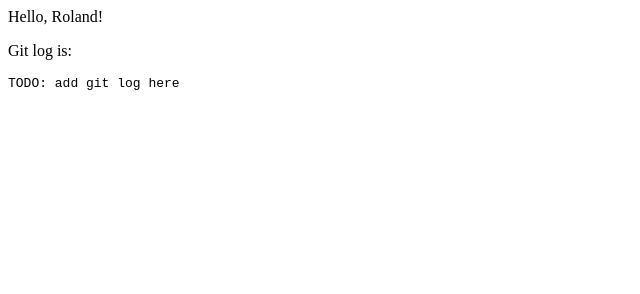
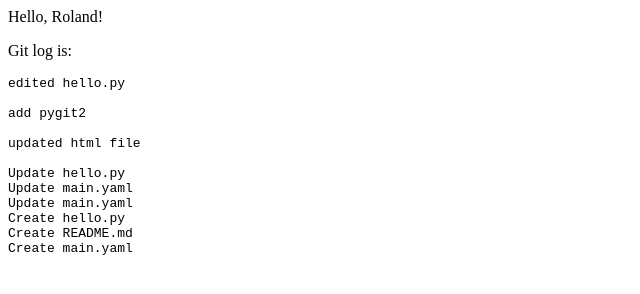
Before and after one commit to jchoi25/spin2022-exercise, a plain HTML site: page index.html in a window 1280 px wide. Shown: the whole page, without its empty margins (0-640 px from the left). Drawn offline with Linux system fonts and the light colour scheme.

Commit message:
updated html file

```diff
--- a/index.html
+++ b/index.html
@@ -4,7 +4,19 @@
 
 <p>Git log is:
 <pre>
-TODO: add git log here
+edited hello.py
+
+add pygit2
+
+updated html file
+
+Update hello.py
+Update main.yaml
+Update main.yaml
+Create hello.py
+Create README.md
+Create main.yaml
+
 </pre>
 </p>
 
```
